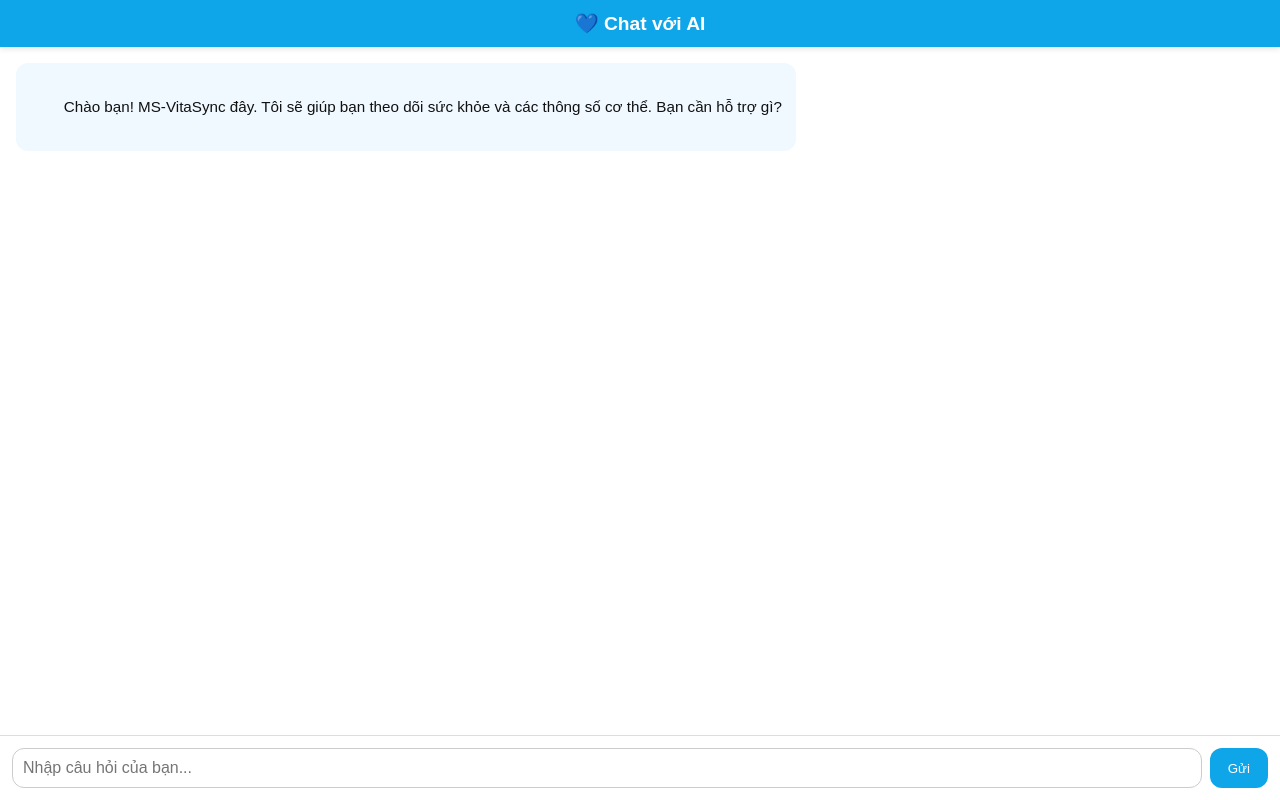
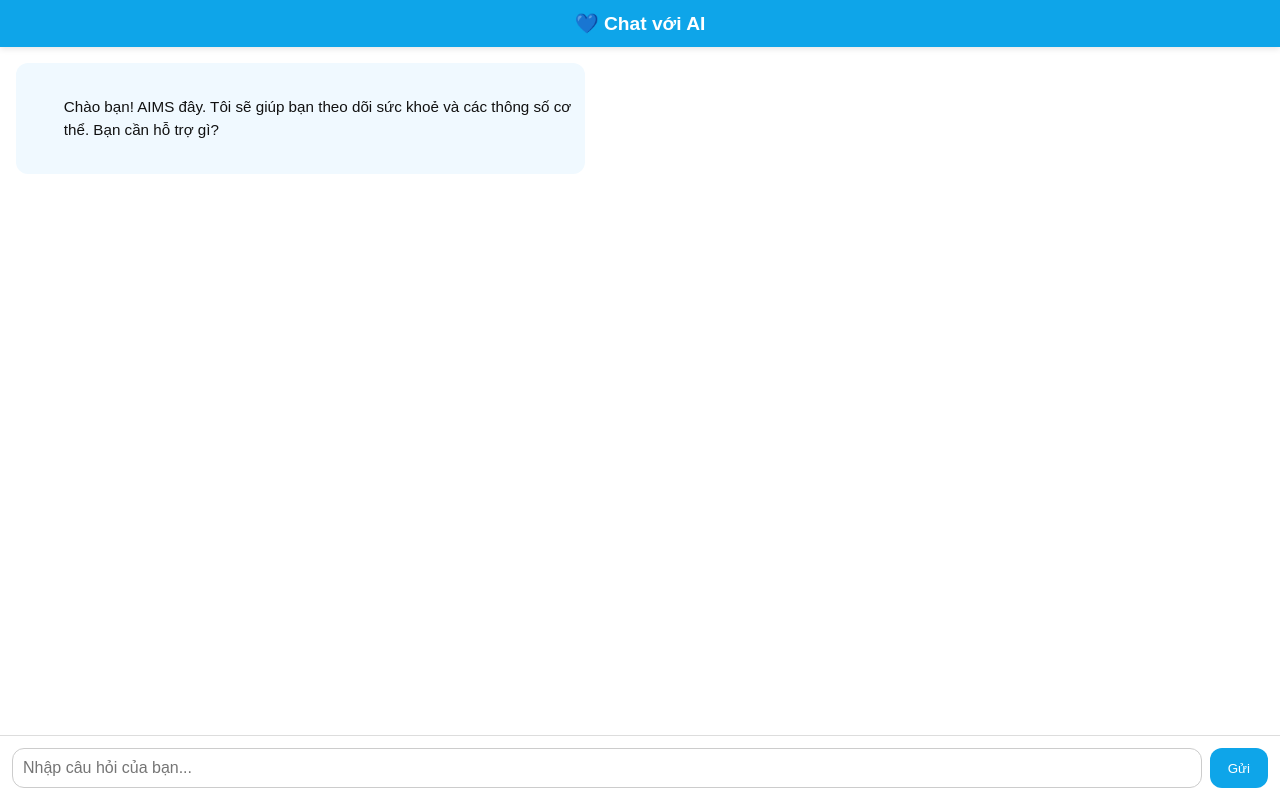
Before and after one commit to nhannguyen124/AI, a website: page public/index.html in a window 1280 px wide. Drawn offline with Linux system fonts and the light colour scheme.

Commit message:
Update index.html

```diff
--- a/public/index.html
+++ b/public/index.html
@@ -112,7 +112,8 @@
 
     <div id="chat-box">
       <div class="msg ai">
-        Chào bạn! MS-VitaSync đây. Tôi sẽ giúp bạn theo dõi sức khỏe và các thông số cơ thể. Bạn cần hỗ trợ gì?
+        Chào bạn! AIMS đây. Tôi sẽ giúp bạn theo dõi sức khoẻ và các thông số cơ
+        thể. Bạn cần hỗ trợ gì?
       </div>
     </div>
 
@@ -142,7 +143,6 @@
             },
           ],
         };
-
         const res = await fetch(endpoint, {
           method: "POST",
           headers,
```
